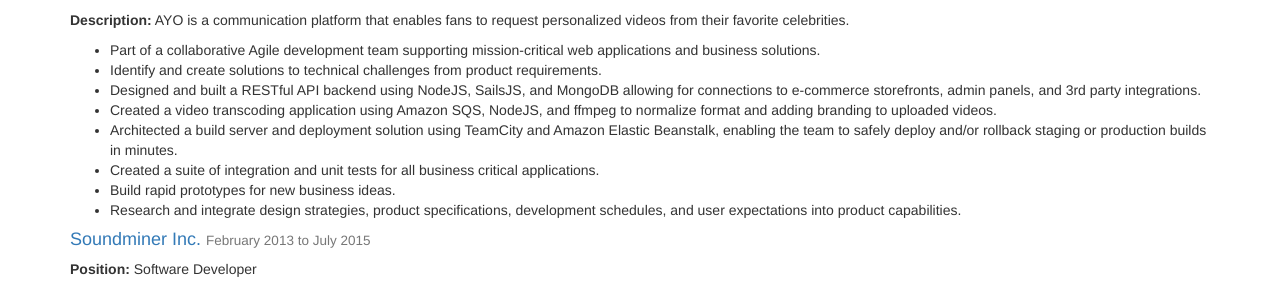
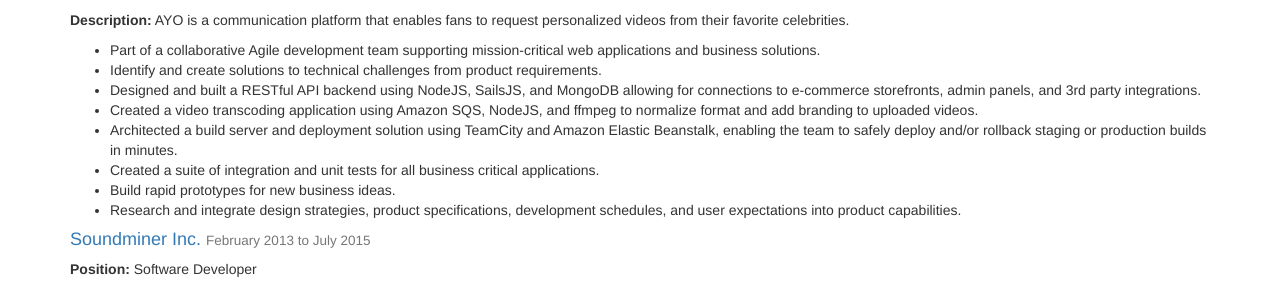
Before and after one commit to jeffskelton3/jeffskelton3.github.io, a Jekyll site: the page built from about.html, in a window 1280 px wide. Shown: the part 253-544 px from the top of the page. Built offline with Jekyll 4.4.1, drawn with Linux system fonts in a browser that asks for light colours.

Commit message:
verbage tweaks

```diff
--- a/_data/resume.json
+++ b/_data/resume.json
@@ -44,7 +44,7 @@
         "Part of a collaborative Agile development team supporting mission-critical web applications and business solutions.",
         "Identify and create solutions to technical challenges from product requirements.",
         "Designed and built a RESTful API backend using NodeJS, SailsJS, and MongoDB allowing for connections to e-commerce storefronts, admin panels, and 3rd party integrations.",
-        "Created a video transcoding application using Amazon SQS, NodeJS, and ffmpeg to normalize format and adding branding to uploaded videos.",
+        "Created a video transcoding application using Amazon SQS, NodeJS, and ffmpeg to normalize format and add branding to uploaded videos.",
         "Architected a build server and deployment solution using TeamCity and Amazon Elastic Beanstalk, enabling the team to safely deploy and/or rollback staging or production builds in minutes.",
         "Created a suite of integration and unit tests for all business critical applications.",
         "Build rapid prototypes for new business ideas.",
```
